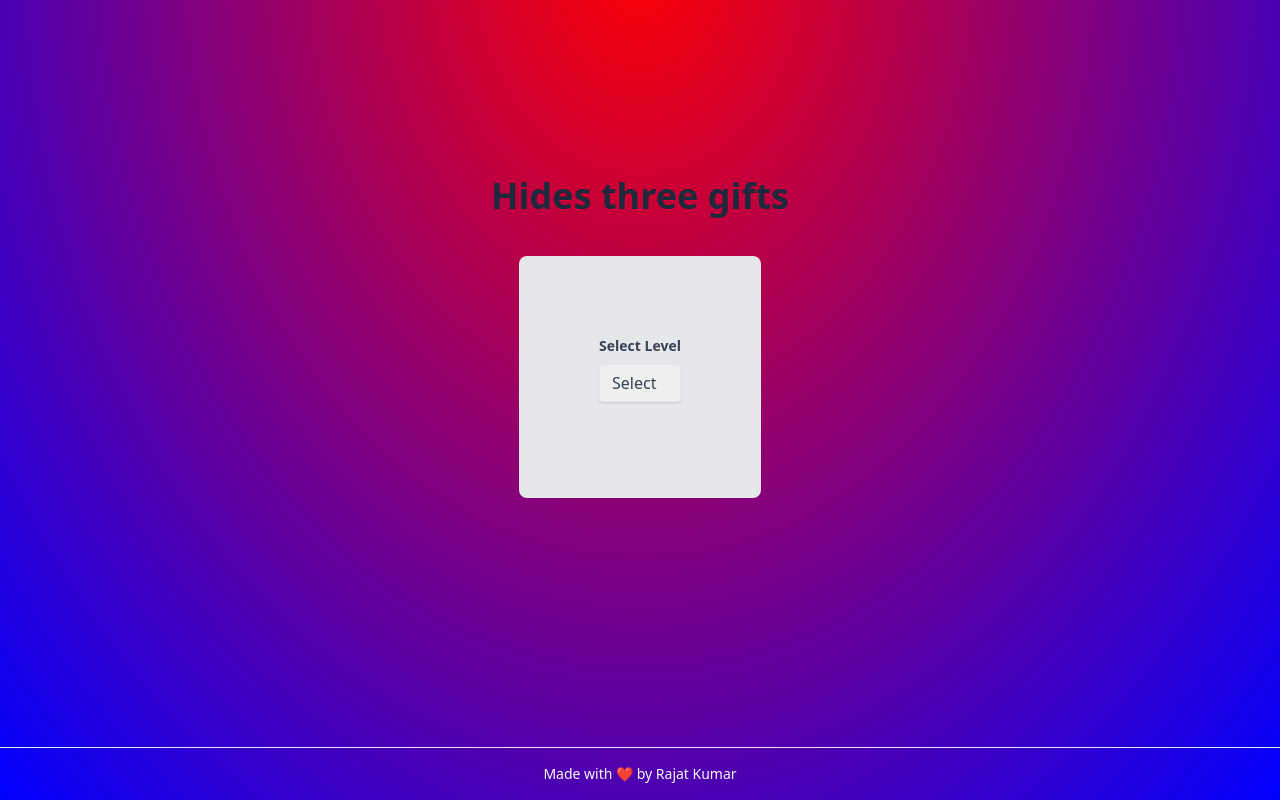
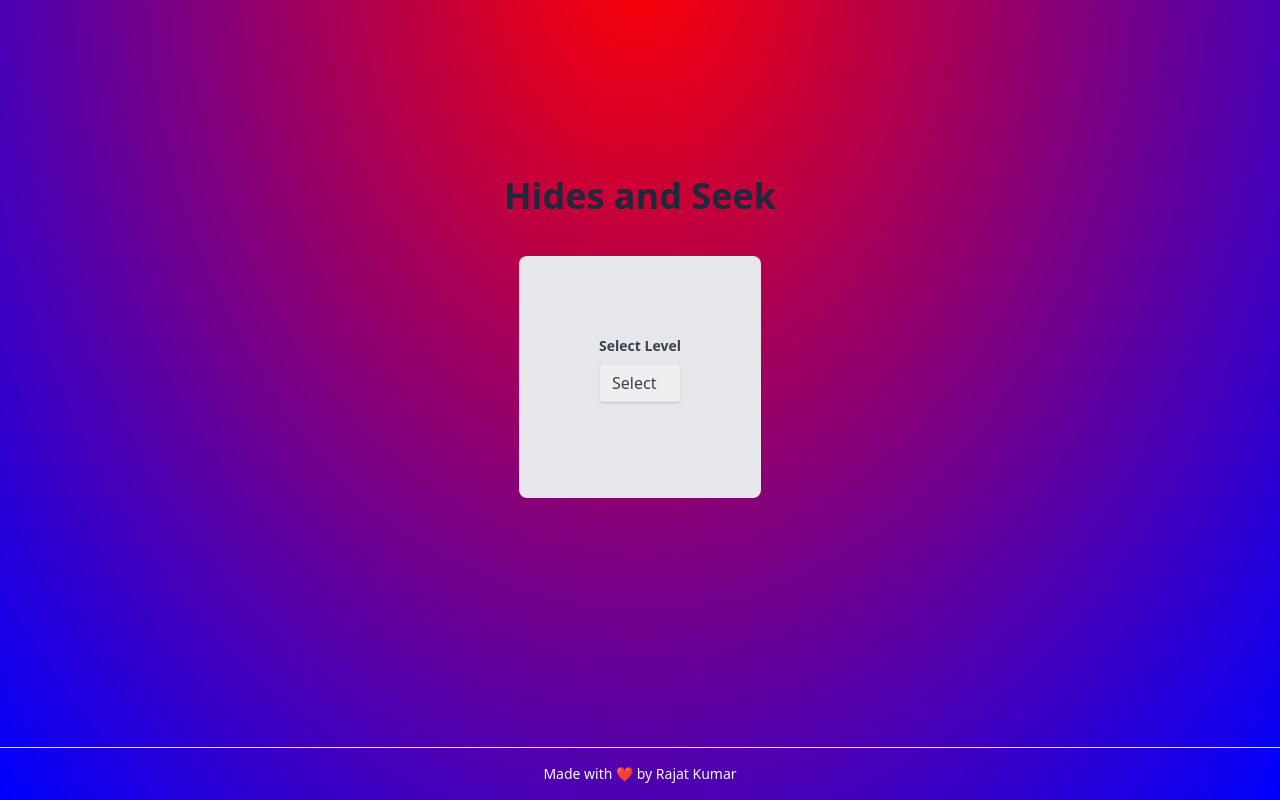
Before and after one commit to Rajjocode/Hide-and-Seek2.github.io, a plain HTML site: page index.html in a window 1280 px wide. Shown: the part 902-1702 px from the top of the page. Drawn offline with nearby package versions, Linux system fonts and the light colour scheme.

Commit message:
Update index.html

```diff
--- a/index.html
+++ b/index.html
@@ -105,7 +105,7 @@
 
     <div class="h-screen px-2 flex flex-col justify-center items-center">
         <h1 id="playNow" class="text-4xl font-bold text-slate-800 mb-5">
-            Hides three gifts
+            Hides and Seek
         </h1>
         <div class="bg-gray-200 px-20 py-20 rounded-lg m-5">
             <label for="selectsizeofmatrix" class="block text-gray-700 text-sm font-bold mb-2">Select Level</label>
```
